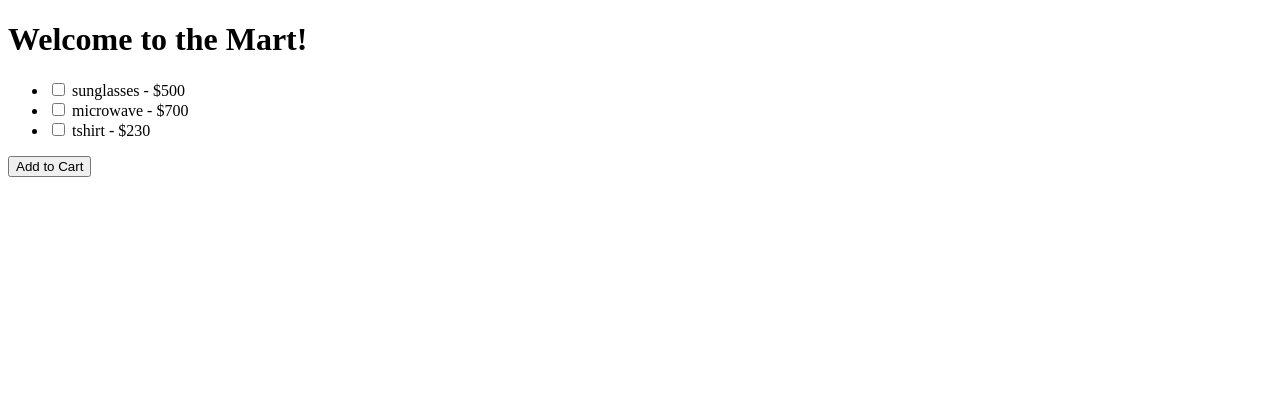
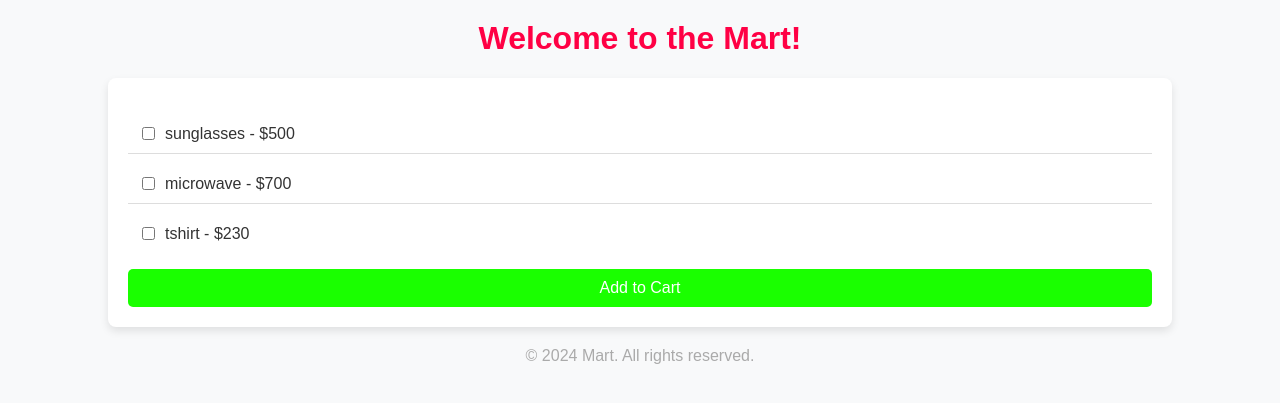
Before and after one commit to ahmedabougabal/Django-Ecommerce_TrackingSystem, a Django app: page /mart/ in a window 1280 px wide. Shown: the top 403 px of the page. Run offline with Django 5.2, Linux system fonts and the light colour scheme.

Commit message:
added some styling to the mart app

```diff
--- a/templates/mart/index.html
+++ b/templates/mart/index.html
@@ -2,20 +2,86 @@
 <html lang="en">
 <head>
     <meta charset="UTF-8">
+    <meta name="viewport" content="width=device-width, initial-scale=1.0">
     <title>Mart</title>
+    <style>
+        body {
+            font-family: Arial, sans-serif;
+            background-color: #f8f9fa;
+            color: #333;
+            margin: 0;
+            padding: 0;
+        }
+        h1 {
+            text-align: center;
+            color: #ff0044;
+            margin-top: 20px;
+        }
+        .container {
+            width: 80%;
+            margin: 0 auto;
+            padding: 20px;
+            background-color: #fff;
+            box-shadow: 0 4px 8px rgba(0, 0, 0, 0.1);
+            border-radius: 8px;
+        }
+        ul {
+            list-style: none;
+            padding: 0;
+        }
+        li {
+            margin: 10px 0;
+            display: flex;
+            align-items: center;
+            padding: 10px;
+            border-bottom: 1px solid #ddd;
+        }
+        li:last-child {
+            border-bottom: none;
+        }
+        input[type="checkbox"] {
+            margin-right: 10px;
+        }
+        button {
+            display: block;
+            width: 100%;
+            padding: 10px;
+            background-color: #1aff00;
+            color: white;
+            border: none;
+            border-radius: 5px;
+            font-size: 16px;
+            cursor: pointer;
+            transition: background-color 0.3s ease;
+        }
+        button:hover {
+            background-color: #0cb300;
+        }
+        .footer {
+            text-align: center;
+            margin-top: 20px;
+            color: #aaa;
+        }
+    </style>
 </head>
 <body>
     <h1>Welcome to the Mart!</h1>
+    <div class="container">
         <form method="get" action="{% url 'mart:cart' %}">
             {% csrf_token %}
             <ul>
                 {% for product, price in products.items %}
                     <li>
-                    <input type="checkbox" name="products" value="{{ product }}"> {{ product }} - ${{ price }}
+                        <input type="checkbox" name="products" value="{{ product }}">
+                        <span>{{ product }} - ${{ price }}</span>
                     </li>
                 {% endfor %}
             </ul>
             <button type="submit">Add to Cart</button>
         </form>
+    </div>
+    <div class="footer">
+        <p>© 2024 Mart. All rights reserved.</p>
+    </div>
 </body>
 </html>
```
Also changed, not shown: dummy_orders.csv (+10 -10 lines). Lines whose indentation alone changed are shown as unchanged.
